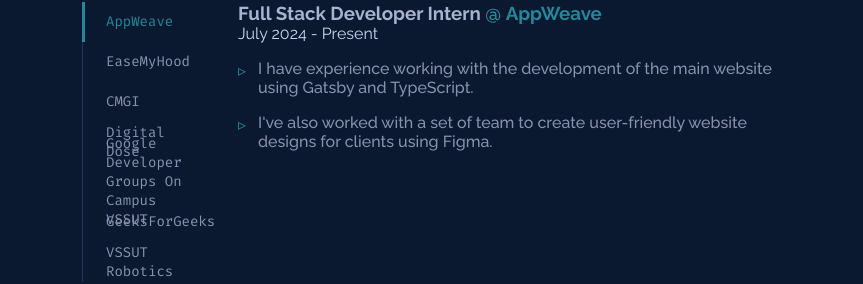
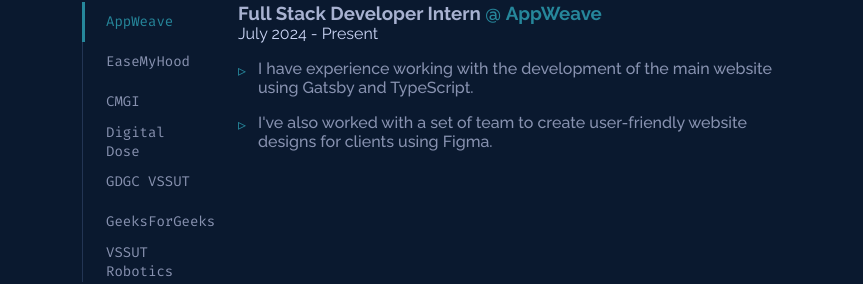
Before and after one commit to shivah12/Portfolio-, a Next.js app: page / in a window 1280 px wide. Shown: the part 2283-2567 px from the top of the page, without its empty margins (208-1071 px from the left). Built offline with nearby package versions, Linux system fonts and the light colour scheme.

Commit message:
Update Experience.tsx

```diff
--- a/src/sections/Experience.tsx
+++ b/src/sections/Experience.tsx
@@ -62,7 +62,7 @@
       ],
     },
     {
-      name: "Google Developer Groups On Campus VSSUT",
+      name: "GDGC VSSUT",
       role: "On Campus Organiser",
       url: "https://www.linkedin.com/posts/gdsc-vssut-burla_gdsc-gdg-gdgoncampus-activity-7237388272476332032-xAWv?utm_source=share&utm_medium=member_desktop",
       start: "August 2024",
```
